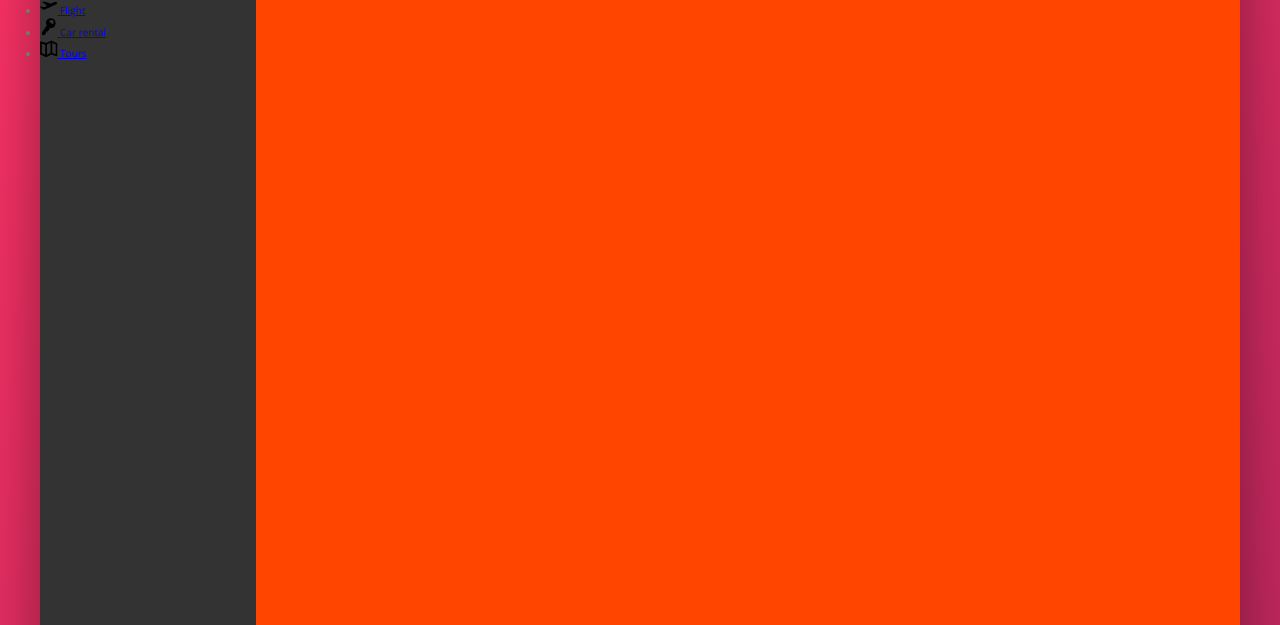
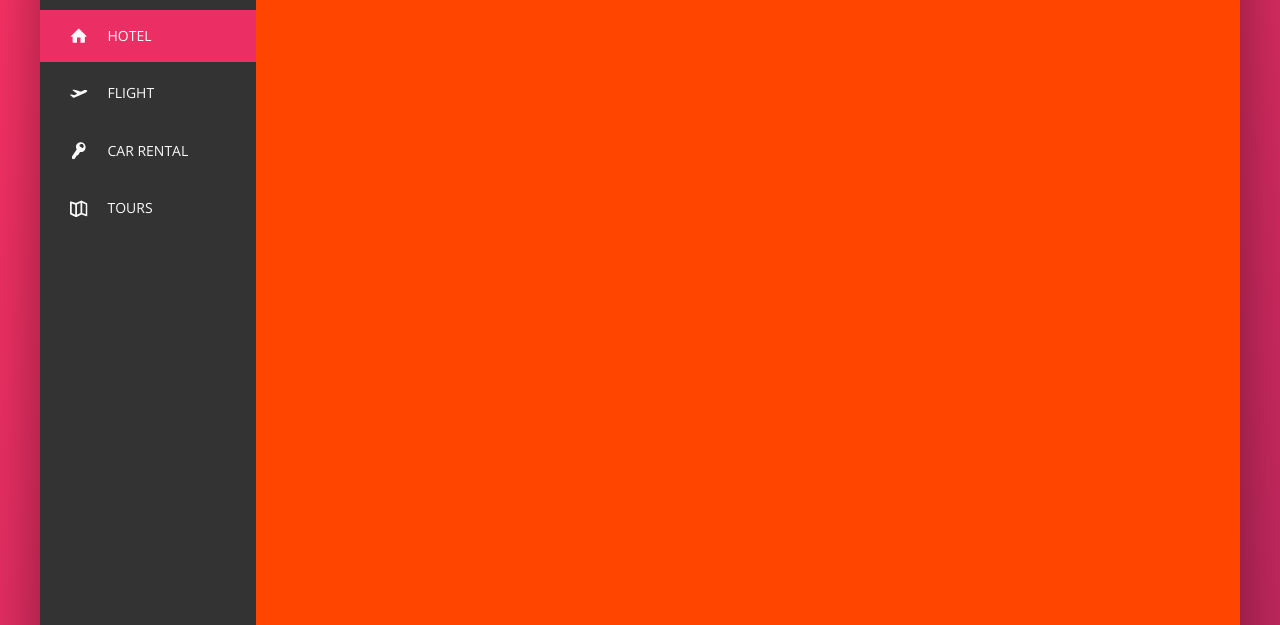
Before and after one commit to cloud4288/2-Trillo, a website: page index.html in a window 1280 px wide. Shown: the part 175-800 px from the top of the page. Drawn offline with nearby package versions, Linux system fonts and the light colour scheme.

Commit message:
Building the navigation - part 2

```diff
--- a/index.html
+++ b/index.html
@@ -48,7 +48,7 @@
     <div class="content">
         <nav class="sidebar">
             <ul class="side-nav">
-                <li class="side-nav__item">
+                <li class="side-nav__item side-nav__item--active">
                     <a href="#" class="side-nav__link">
                         <svg class="side-nav__icon">
                             <use xlink:href="img/sprite.svg#icon-home"></use>
--- a/sass/components/_sidebar.scss
+++ b/sass/components/_sidebar.scss
@@ -8,16 +8,58 @@
 }
 
 .side-nav {
+  font-size: 1.4rem;
+  list-style: none;
+  margin-top: 3.5rem;
+
   &__item {
+    position: relative;
 
+    &:not(:last-child) {
+      margin-bottom: .5rem;
+    }
   }
 
-  &__link {
+  &__item::before {
+    content: "";
+    position: absolute;
+    top: 0;
+    left: 0;
+    height: 100%;
+    width: 3px;
+    @include svar(background-color, color-primary);
+    transform: scaleY(0);
+    transform-origin: bottom;
+    transition: transform .2s, width .4s cubic-bezier(1, 0, 0, 1) .2s, background-color .1s;
+  }
 
+  &__item:hover::before,
+  &__item--active::before {
+    transform: scaleY(1);
+    width: 100%;
+  }
+
+  &__item:active::before {
+    @include svar(background-color, color-primary-light);
+  }
+
+  &__link:link,
+  &__link:visited {
+    @include svar(color, color-grey-light-1);
+    text-decoration: none;
+    text-transform: uppercase;
+    padding: 1.5rem 3rem;
+    position: relative;
+    z-index: 10;
+
+    display: flex;
+    align-items: center;
   }
 
   &__icon {
     width: 1.75rem;
     height: 1.75rem;
+    margin-right: 2rem;
+    fill: currentColor;
   }
 }
```
Also changed, not shown: css/style.css.
